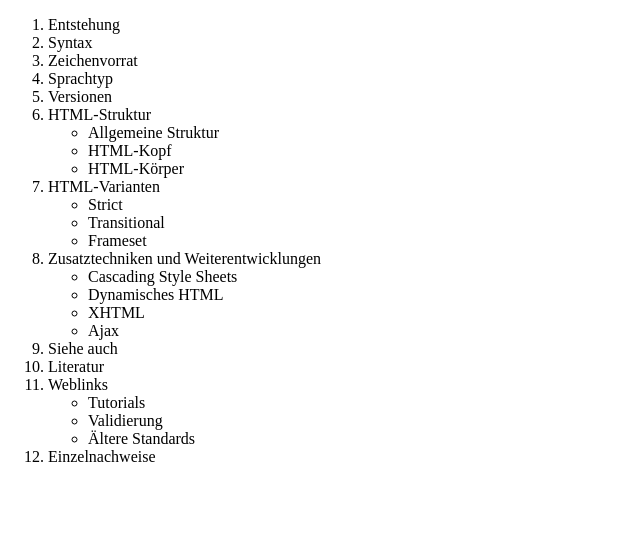
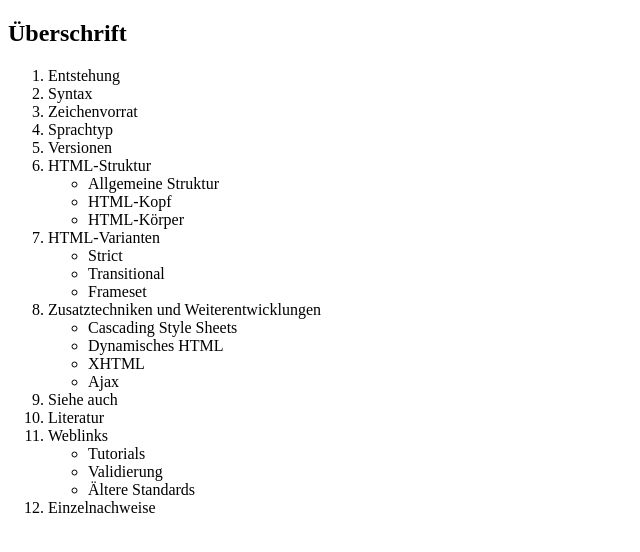
Before and after one commit to kcarina98/day1to5_tasks, a plain HTML site: page 1_semantisches_html_List/Level1_2/index.html in a window 1280 px wide. Shown: the whole page, without its empty margins (0-640 px from the left). Drawn offline with Linux system fonts and the light colour scheme.

Commit message:
h2 Überschrift

```diff
--- a/1_semantisches_html_List/Level1_2/index.html
+++ b/1_semantisches_html_List/Level1_2/index.html
@@ -6,6 +6,7 @@
     <title>Document</title>
   </head>
   <body>
+    <h2>Überschrift</h2>
     <ol>
       <li>Entstehung</li>
       <li>Syntax</li>
```
